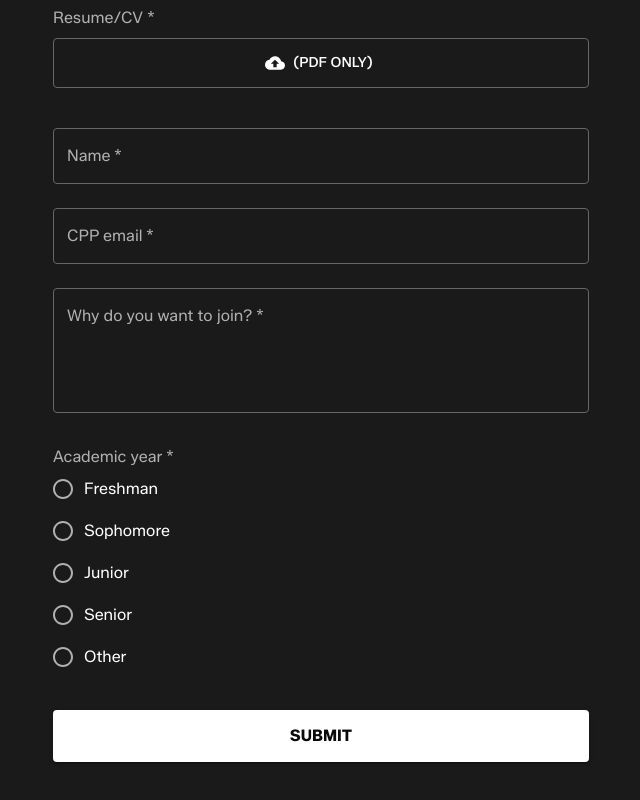
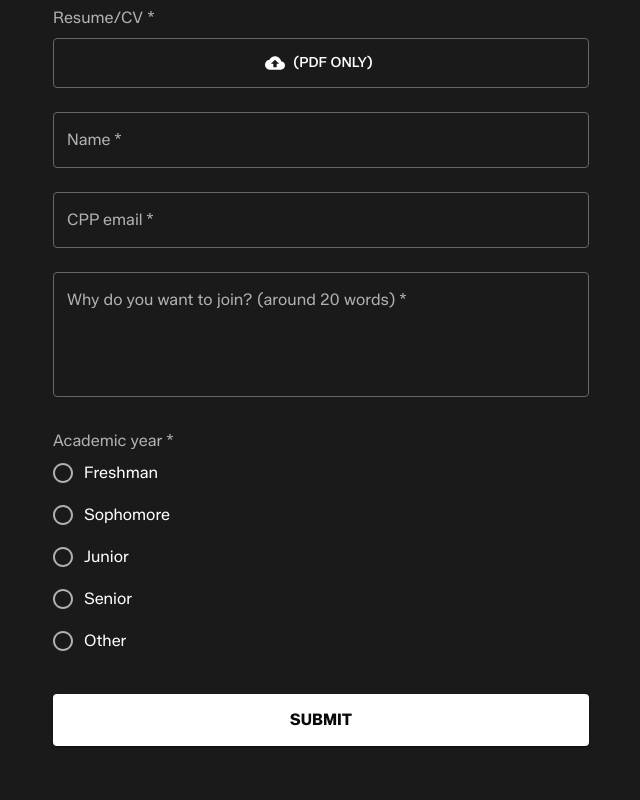
Before and after one commit to UAVGCSTeam/cppgcs-website, a React (Create React App) app: page / in a window 1280 px wide. Shown: the part 1998-2798 px from the top of the page, without its empty margins (319-959 px from the left). Built offline with nearby package versions, Linux system fonts and the light colour scheme; no server answers.

Commit message:
removing traces of react. fixing spacing

```diff
--- a/public/index.html
+++ b/public/index.html
@@ -7,7 +7,7 @@
     <meta name="theme-color" content="#000000" />
     <meta
       name="description"
-      content="The ground control station for CPP"
+      content="The UAV ground control station for CPP"
     />
     <link rel="apple-touch-icon" href="%PUBLIC_URL%/logo192.png" />
     <!--
--- a/src/ResearchForm.js
+++ b/src/ResearchForm.js
@@ -166,7 +166,7 @@ function ResearchForm() {
       )}
 
       {/* File Upload Section */}
-      <Box sx={{ mb: 3 }}>
+      <Box sx={{ mb: 1 }}>
         <Typography variant="body1" sx={{ color: '#b0b0b0', mb: 1 }}>
           Resume/CV <span style={{ color: '#b0b0b0' }}>*</span>
         </Typography>
@@ -294,7 +294,7 @@ function ResearchForm() {
         fullWidth
         required
         name="message"
-        label="Why do you want to join?"
+        label="Why do you want to join? (around 20 words)"
         multiline
         rows={4}
         value={formData.message}
```
